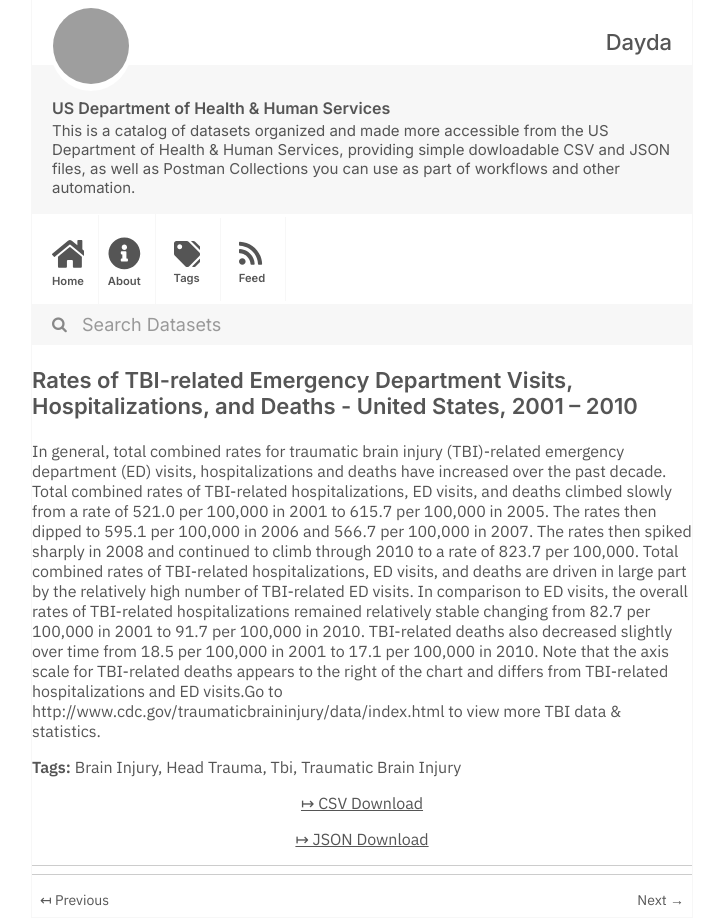
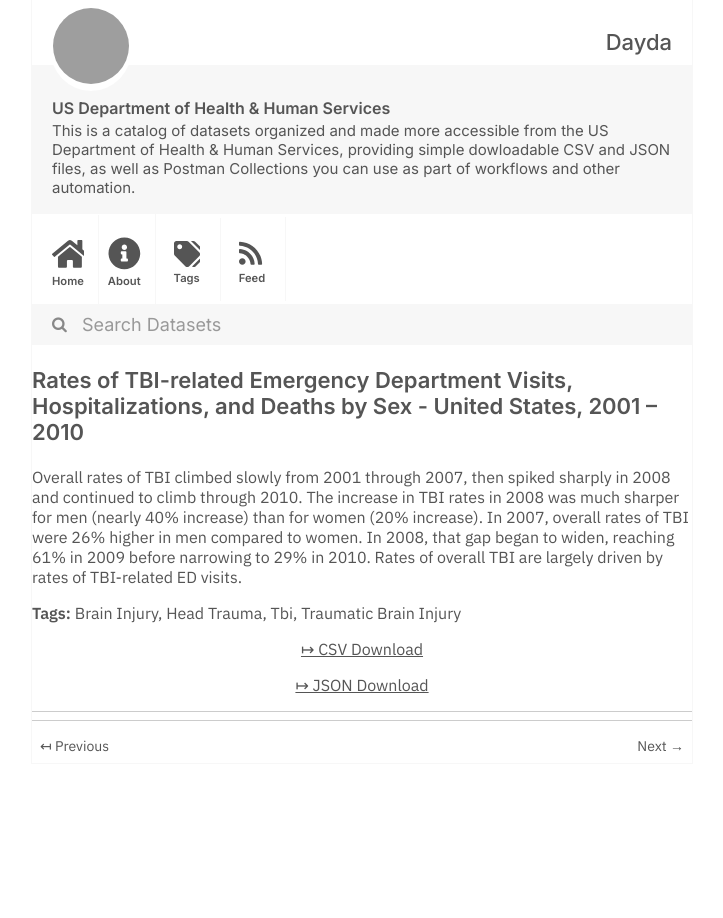
Before and after one commit to dayda-entities/us-department-of-health-and-human-services, a Jekyll site: the page built from _posts/2020-12-10-rates-of-tbi-related-emergency.md, in a window 1280 px wide, cut to the strip 0-918 px from the top of the page. Shown: the whole strip, without its empty margins (278-1001 px from the left). Built offline with Jekyll 4.4.1, drawn with Linux system fonts in a browser that asks for light colours; grey boxes are pictures that could not be loaded.

Commit message:
Publish Data

```diff
--- a/_posts/2020-12-10-rates-of-tbi-related-emergency.md
+++ b/_posts/2020-12-10-rates-of-tbi-related-emergency.md
@@ -1,9 +1,9 @@
 ---
 title: >-
   Rates of TBI-related Emergency Department Visits, Hospitalizations, and Deaths
-  - United States, 2001 – 2010
-created: '2020-12-10T22:17:56.487251'
-modified: '2021-04-30T02:10:21.376284'
+  by Sex - United States, 2001 – 2010
+created: '2020-12-10T22:17:56.378274'
+modified: '2021-04-30T02:04:03.447014'
 state: active
 type: dataset
 tags:
@@ -12,9 +12,9 @@ tags:
   - Tbi
   - Traumatic Brain Injury
 groups: []
-csv_url: 'https://data.cdc.gov/api/views/45um-c62r/rows.csv?accessType=DOWNLOAD'
-json_url: 'https://data.cdc.gov/api/views/45um-c62r/rows.json?accessType=DOWNLOAD'
+csv_url: 'https://data.cdc.gov/api/views/b4av-siev/rows.csv?accessType=DOWNLOAD'
+json_url: 'https://data.cdc.gov/api/views/b4av-siev/rows.json?accessType=DOWNLOAD'
 layout: post
 
 ---
-In general, total combined rates for traumatic brain injury (TBI)-related emergency department (ED) visits, hospitalizations and deaths have increased over the past decade.  Total combined rates of TBI-related hospitalizations, ED visits, and deaths climbed slowly from a rate of 521.0 per 100,000 in 2001 to 615.7 per 100,000 in 2005.  The rates then dipped to 595.1 per 100,000 in 2006 and 566.7 per 100,000 in 2007.  The rates then spiked sharply in 2008 and continued to climb through 2010 to a rate of 823.7 per 100,000.  Total combined rates of TBI-related hospitalizations, ED visits, and deaths are driven in large part by the relatively high number of TBI-related ED visits.  In comparison to ED visits, the overall rates of TBI-related hospitalizations remained relatively stable changing from 82.7 per 100,000 in 2001 to 91.7 per 100,000 in 2010.  TBI-related deaths also decreased slightly over time from 18.5 per 100,000 in 2001 to 17.1 per 100,000 in 2010.  Note that the axis scale for TBI-related deaths appears to the right of the chart and differs from TBI-related hospitalizations and ED visits.Go to http://www.cdc.gov/traumaticbraininjury/data/index.html to view more TBI data & statistics.
+Overall rates of TBI climbed slowly from 2001 through 2007, then spiked sharply in 2008 and continued to climb through 2010.  The increase in TBI rates in 2008 was much sharper for men (nearly 40% increase) than for women (20% increase).  In 2007, overall rates of TBI were 26% higher in men compared to women.  In 2008, that gap began to widen, reaching 61% in 2009 before narrowing to 29% in 2010.  Rates of overall TBI are largely driven by rates of TBI-related ED visits.
```
